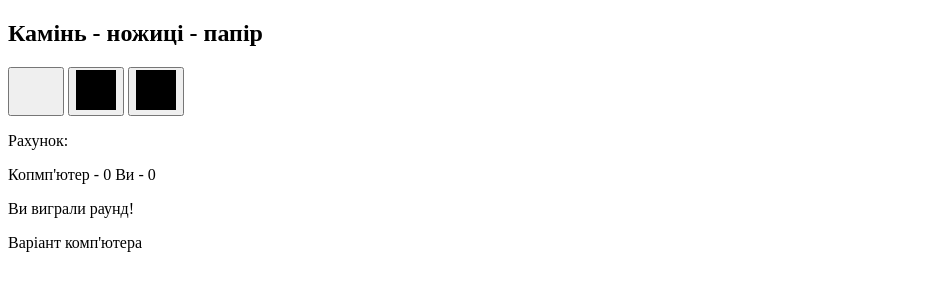
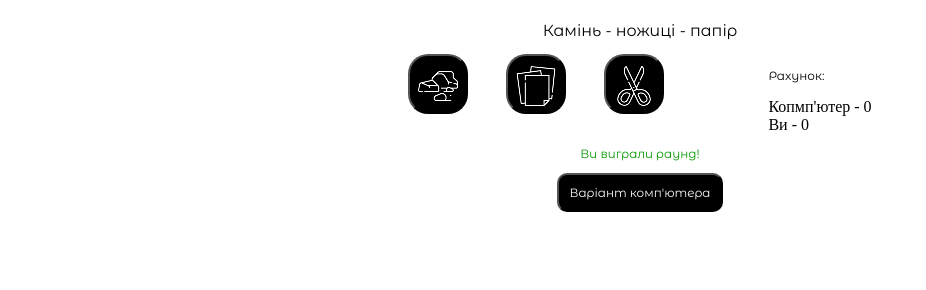
Before and after one commit to maksymshamrai/rock-paper-scissors, a plain HTML site: page index.html in a window 1280 px wide. Shown: the whole page, without its empty margins (0-926 px from the left). Drawn offline with Linux system fonts and the light colour scheme.

Commit message:
working variant 1

```diff
--- a/index.html
+++ b/index.html
@@ -7,26 +7,23 @@
     <link rel="preconnect" href="https://fonts.googleapis.com">
     <link rel="preconnect" href="https://fonts.gstatic.com" crossorigin>
     <link href="https://fonts.googleapis.com/css2?family=Montserrat+Alternates:ital,wght@0,100;0,200;0,300;0,400;0,500;0,600;0,700;0,800;0,900;1,100;1,200;1,300;1,400;1,500;1,600;1,700;1,800;1,900&display=swap" rel="stylesheet">
+    <link rel="stylesheet" href="./style.css">
 </head>
 <body>
     <section class="rps">
-        <h2 class="rps-title">Камінь - ножиці - папір</h2>
+      <h2 class="rps-title">Камінь - ножиці - папір</h2>
         <div class="rps-container">
+          <div class="button-container">
             <button class="rock">
-                <svg class="rock-icon" width="40" height="40">
-                    <use href="./symbol-defs.svg#icon-rock"></use>
-                </svg>
+                <img class="rock-image" src="./images/rock.png" alt="rock">
             </button>
             <button class="paper">
-                <svg class="paper-icon" width="40" height="40">
-                    <use href="./symbol-defs.svg#icon-paper"></use>
-                </svg>
+               <img class="paper-image" src="./images/paper.png" alt="paper">
             </button>
             <button class="scissors">
-                <svg class="scissors-icon" width="40" height="40">
-                    <use href="./symbol-defs.svg#icon-scissors"></use>
-                </svg>
+                <img class="scissors-image" src="./images/scissors.png" alt="scissors">
             </button>
+          </div>
             <div class="rps-result">
                 <p class="rps-result-text">Рахунок:</p>
                 <span class="rps-result-computer">Копмп'ютер - 0</span>
@@ -34,7 +31,8 @@
             </div>
         </div>
         <p class="rps-won">Ви виграли раунд!</p>
-        <span class="rps-comp-variant">Варіант комп'ютера</span>
+        <button class="rps-comp-variant">Варіант комп'ютера</button>
     </section>
+    <script src="./main.js"></script>
 </body>
 </html>
--- a/main.js
+++ b/main.js
@@ -0,0 +1,69 @@
+let compScore = document.querySelector(".rps-result-computer");
+let userScore = document.querySelector(".rps-result-player");
+let showWinner = document.querySelector(".rps-won");
+let showComputerChoice = document.querySelector(".rps-comp-variant");
+
+let defaultUserScore = 0;
+let defaultComputerScore = 0;
+
+let userChoice;
+let compChoice;
+
+function getComputerChoice() {
+  const choices = ["rock", "paper", "scissors"];
+  return choices[Math.floor(Math.random() * choices.length)];
+}
+
+document.querySelector(".rock").onclick = function () {
+  userChoice = "rock";
+  playRound();
+};
+
+document.querySelector(".paper").onclick = function () {
+  userChoice = "paper";
+  playRound();
+};
+
+document.querySelector(".scissors").onclick = function () {
+  userChoice = "scissors";
+  playRound();
+};
+
+function playRound() {
+  compChoice = getComputerChoice();
+  showComputerVariant();
+
+  if (userChoice === compChoice) {
+    showWinner.textContent = "Нічия!";
+  } else if (
+    (userChoice === "rock" && compChoice === "scissors") ||
+    (userChoice === "paper" && compChoice === "rock") ||
+    (userChoice === "scissors" && compChoice === "paper")
+  ) {
+    showWinner.textContent = "Ви виграли!";
+    increaseUserScore();
+  } else {
+    showWinner.textContent = "Комп'ютер виграв!";
+    increaseComputerScore();
+  }
+}
+
+function increaseComputerScore() {
+  defaultComputerScore++;
+  compScore.textContent = defaultComputerScore;
+}
+
+function increaseUserScore() {
+  defaultUserScore++;
+  userScore.textContent = defaultUserScore;
+}
+
+function showComputerVariant() {
+  if (compChoice === "rock") {
+    showComputerChoice.textContent = "Камінь";
+  } else if (compChoice === "paper") {
+    showComputerChoice.textContent = "Папір";
+  } else {
+    showComputerChoice.textContent = "Ножиці";
+  }
+}
--- a/style.css
+++ b/style.css
@@ -0,0 +1,89 @@
+.rps {
+  display: flex;
+  align-items: center;
+  flex-direction: column;
+}
+.rps-title {
+  color: #000;
+  font-family: "Montserrat Alternates";
+  font-size: 16px;
+  font-style: normal;
+  font-weight: 400;
+  line-height: normal;
+  text-align: center;
+}
+.rps-container {
+  display: flex;
+  gap: 104px;
+
+}
+.button-container {
+  display: flex;
+  gap: 38px;
+}
+.rps-result {
+  display: flex;
+  flex-direction: column;
+}
+.rps-result-text {
+  color: #000;
+  font-family: "Montserrat Alternates";
+  font-size: 12px;
+  font-style: normal;
+  font-weight: 400;
+  line-height: 170%; /* 20.4px */
+}
+.rps-won {
+  color: #039900;
+  font-family: "Montserrat Alternates";
+  font-size: 12px;
+  font-style: normal;
+  font-weight: 400;
+  line-height: normal;
+  text-align: center;
+}
+.rps-comp-variant {
+  background-color: #000000;
+  color: #FFF;
+  font-family: "Montserrat Alternates";
+  font-size: 12px;
+  font-style: normal;
+  font-weight: 400;
+  line-height: normal;
+  border-radius: 10px;
+  padding: 10px;
+  text-align: center;
+}
+.rock {
+  background-color: #000000;
+  border-radius: 20px;
+  padding: 10px 5px;
+  width: 60px;
+  height: 60px;
+}
+.rock-image {
+  width: 40px;
+  height: 40px;
+}
+.paper {
+  background-color: #000000;
+  border-radius: 20px;
+  padding: 10px 5px;
+  width: 60px;
+  height: 60px;
+}
+.paper-image {
+  width: 40px;
+  height: 40px;
+}
+.scissors {
+  background-color: #000000;
+  border-radius: 20px;
+  padding: 10px 5px;
+  width: 60px;
+  height: 60px;
+}
+.scissors-image {
+  width: 40px;
+  height: 40px;
+}
```
Also changed, not shown: images/paper.png (added), images/rock.png (added), images/scissors.png (added).
